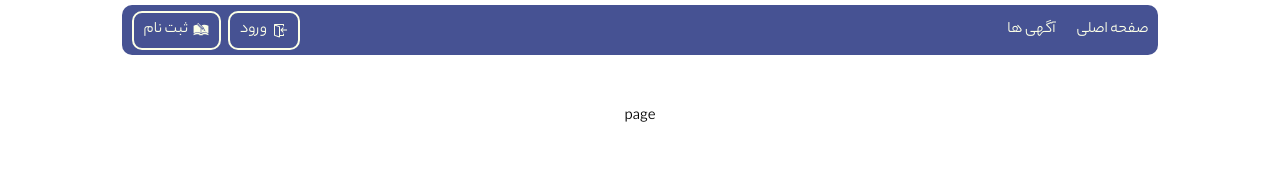
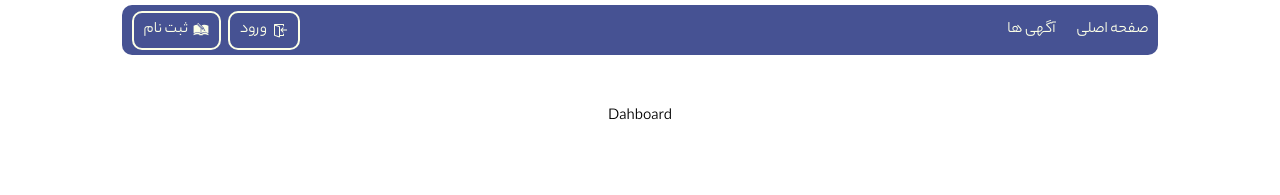
Before and after one commit to mohammadbayatzadeh/real-state, a Next.js app: page /dashboard in a window 1280 px wide. Shown: the top 195 px of the page. Built offline with nearby package versions, Linux system fonts and the light colour scheme; no server answers.

Commit message:
commenting , dashboard layout structure

```diff
--- a/src/app/(auth)/login/page.js
+++ b/src/app/(auth)/login/page.js
@@ -1,7 +1,9 @@
 import { authOptions } from "@/app/api/auth/[...nextauth]/route";
-import LoginPage from "@/components/templates/LoginPage";
 import { getServerSession } from "next-auth";
 import { redirect } from "next/navigation";
+
+//template
+import LoginPage from "@/components/templates/LoginPage";
 
 async function Login() {
   const session = await getServerSession(authOptions);
--- a/src/app/(auth)/register/page.js
+++ b/src/app/(auth)/register/page.js
@@ -1,7 +1,9 @@
 import { authOptions } from "@/app/api/auth/[...nextauth]/route";
-import RegisterPage from "@/components/templates/RegisterPage";
 import { getServerSession } from "next-auth";
 import { redirect } from "next/navigation";
+
+//template
+import RegisterPage from "@/components/templates/RegisterPage";
 
 async function Register() {
   const session = await getServerSession(authOptions);
--- /dev/null
+++ b/src/app/dashboard/layout.js
@@ -0,0 +1,5 @@
+function DashboardLayout({ children }) {
+  return <div>{children}</div>;
+}
+
+export default DashboardLayout;
--- a/src/app/dashboard/page.js
+++ b/src/app/dashboard/page.js
@@ -1,9 +1,5 @@
-import React from 'react'
-
-function page() {
-  return (
-    <div>page</div>
-  )
+function Dahboard() {
+  return <div>Dahboard</div>;
 }
 
-export default page
+export default Dahboard;
--- a/src/app/page.js
+++ b/src/app/page.js
@@ -1,4 +1,3 @@
-
 export default function Home() {
   return <main>real state</main>;
 }
--- a/src/components/elements/Toast.js
+++ b/src/components/elements/Toast.js
@@ -1,4 +1,5 @@
 import { toast } from "react-toastify";
+
 //styles
 import "react-toastify/dist/ReactToastify.css";
 
--- a/src/components/layout/Footer.js
+++ b/src/components/layout/Footer.js
@@ -1,3 +1,5 @@
+"use client";
+
 //styles
 import styles from "./Footer.module.css";
 
```
Also changed, not shown: src/app/layout.js (+13 -5 lines).
